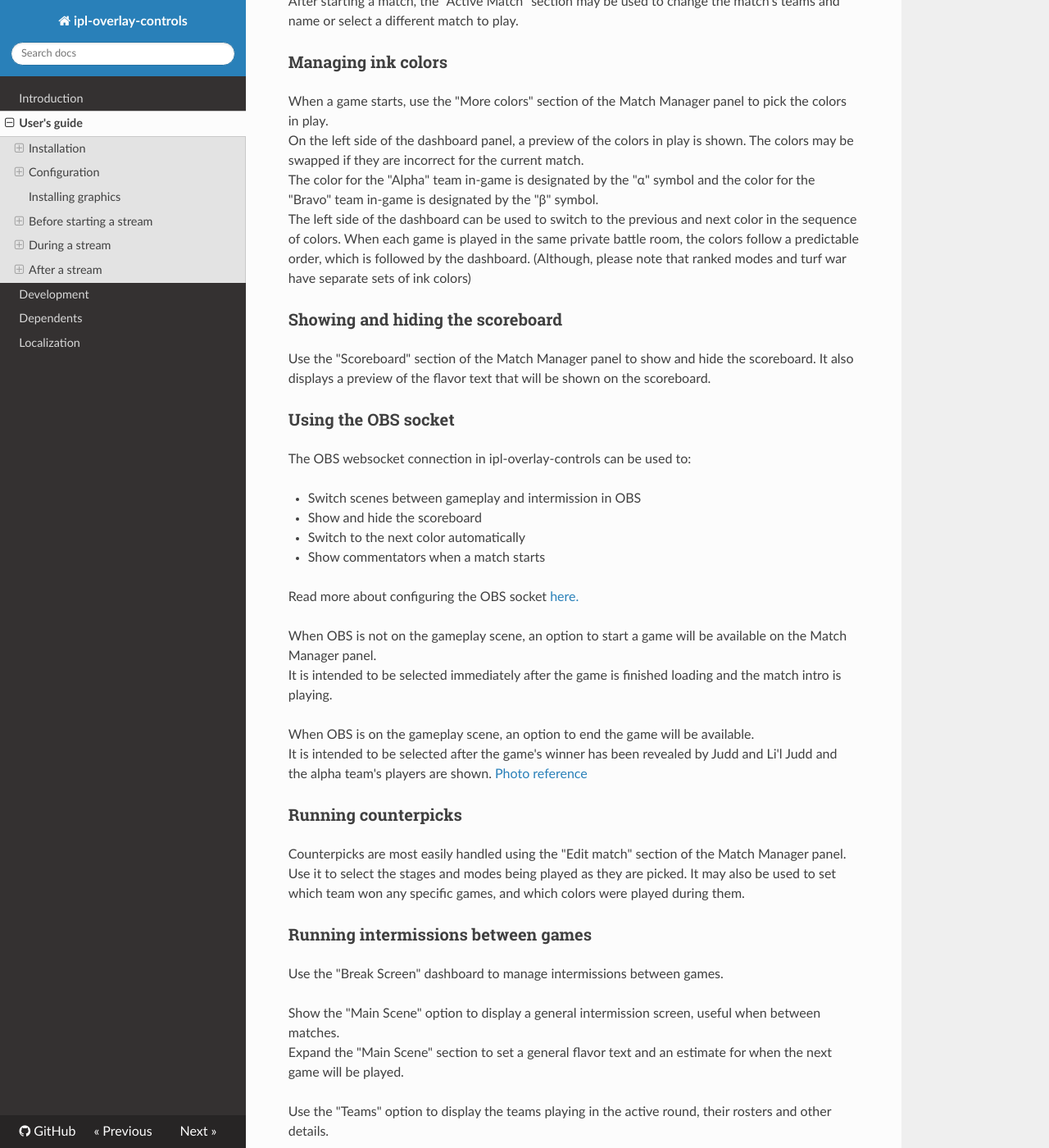
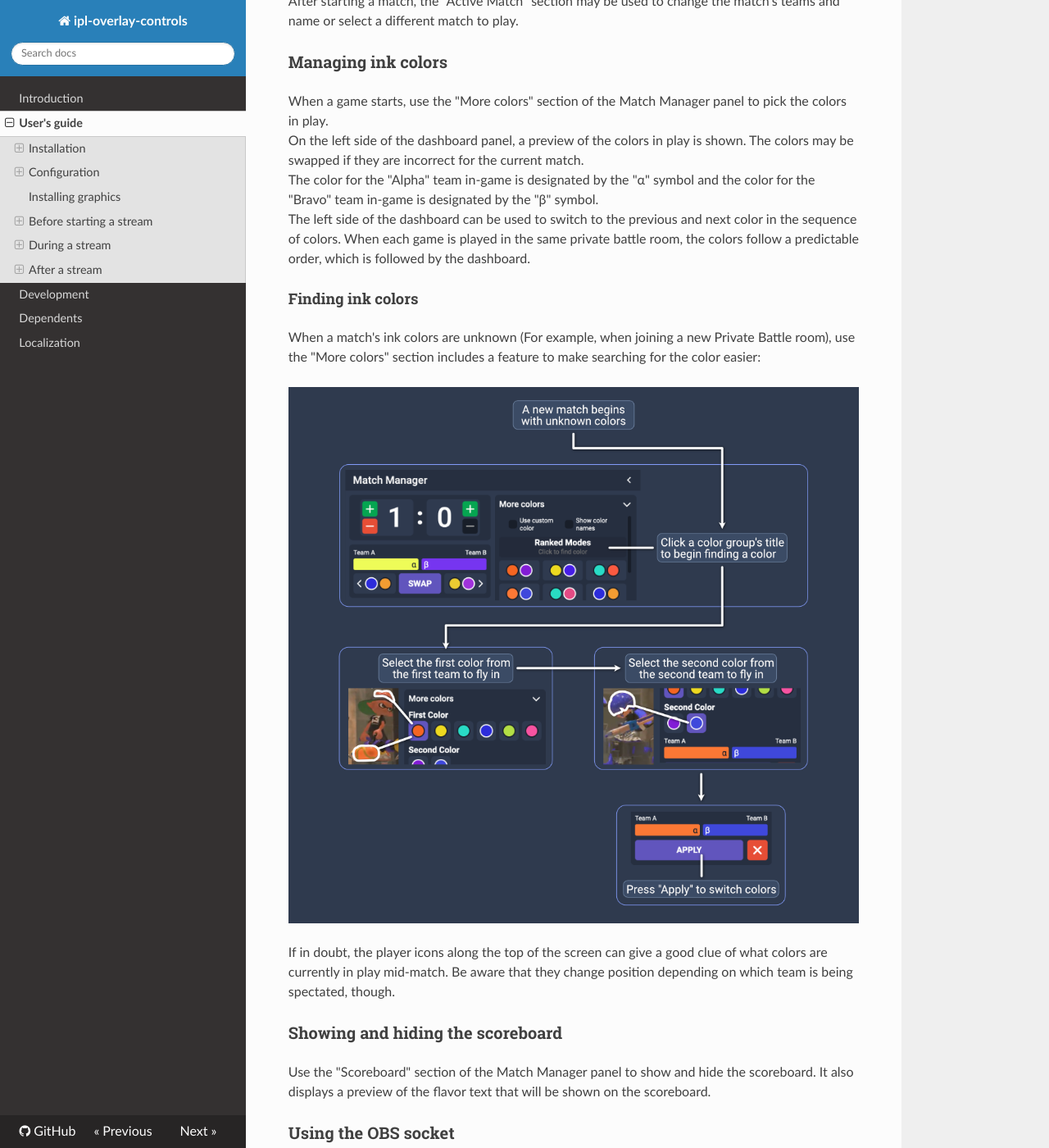
Before and after one commit to inkfarer/ipl-overlay-controls, an MkDocs documentation site: the page built from docs/users-guide.md, in a window 1280 px wide and 1400 px high, scrolled down 6748 px. Shown: the whole window at 82% size. Built offline with MkDocs 1.6.1, drawn with Linux system fonts in a browser that asks for light colours; nearby versions of some CDN libraries.

Commit message:
Document the new color finder

```diff
--- a/docs/users-guide.md
+++ b/docs/users-guide.md
@@ -190,8 +190,17 @@ On the left side of the dashboard panel, a preview of the colors in play is show
 incorrect for the current match.
 The color for the "Alpha" team in-game is designated by the "α" symbol and the color for the "Bravo" team in-game is designated by the "β" symbol.
 The left side of the dashboard can be used to switch to the previous and next color in the sequence of colors. When each
-game is played  in the same private battle room, the colors follow a predictable order, which is followed by the dashboard.
-(Although, please note that ranked modes and turf war have separate sets of ink colors)
+game is played in the same private battle room, the colors follow a predictable order, which is followed by the dashboard.
+
+#### Finding ink colors
+
+When a match's ink colors are unknown (For example, when joining a new Private Battle room), use the "More colors" section
+includes a feature to make searching for the color easier:
+
+![A flowchart explaining how to find an unknown color in a match](img/color-finder.png)
+
+If in doubt, the player icons along the top of the screen can give a good clue of what colors are currently in play mid-match.
+Be aware that they change position depending on which team is being spectated, though.
 
 ### Showing and hiding the scoreboard
 
```
Also changed, not shown: docs/img/color-finder.png (added).
